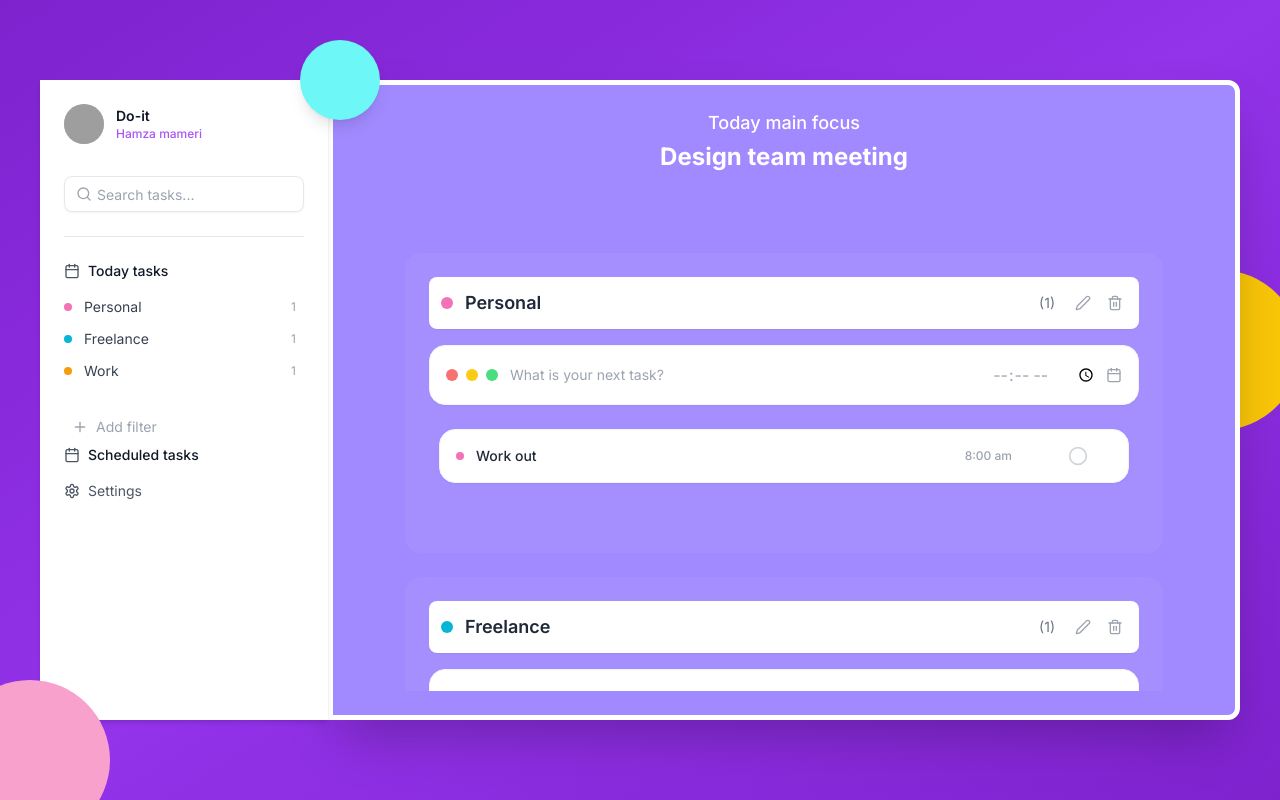
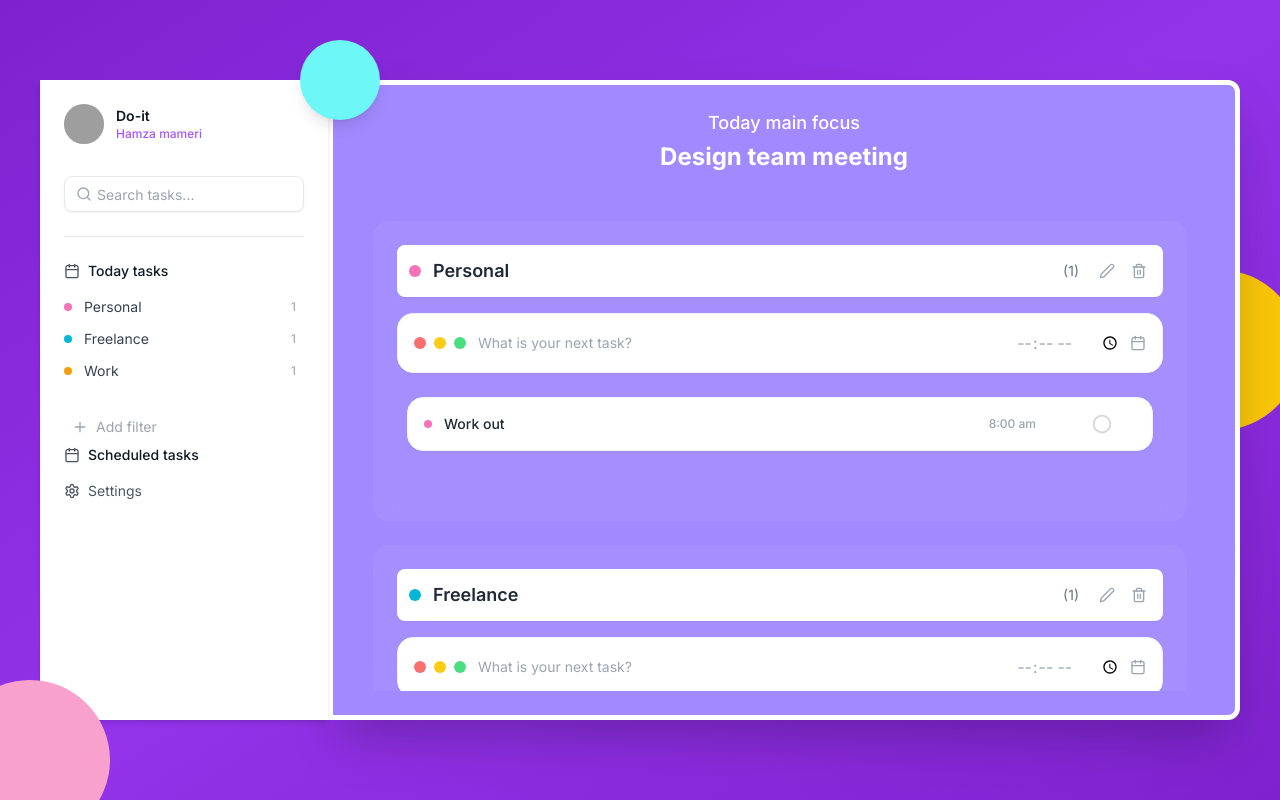
Before and after one commit to mozammilrja/Todo-App, a Next.js app: page / in a window 1280 px wide. Built offline with nearby package versions, Linux system fonts and the light colour scheme; grey boxes are pictures that could not be loaded.

Commit message:
fix scrollbar hide items

```diff
--- a/components/MainContent.tsx
+++ b/components/MainContent.tsx
@@ -62,8 +62,7 @@ const MainContent = () => {
           {mainFocusTask ? mainFocusTask.title : "Design team meeting"}
         </h2>
       </div>
-      <div className=" relative z-10 p-8 h-full overflow-y-auto  auto-hide-scrollbar scroll-smooth">
-        <div className="max-w-4xl mx-auto space-y-5">
+      <div className="space-y-3 overflow-y-auto max-h-full pr-2 auto-hide-scrollbar scroll-smooth">
         <div className="h-screen p-4 space-y-6">
           <DragDropContext onDragEnd={onDragEnd}>
             <div className="max-w-4xl mx-auto">
@@ -75,7 +74,6 @@ const MainContent = () => {
         </div>
       </div>
     </div>
-    </div>
   );
 };
 
```
Lines whose indentation alone changed are shown as unchanged.
